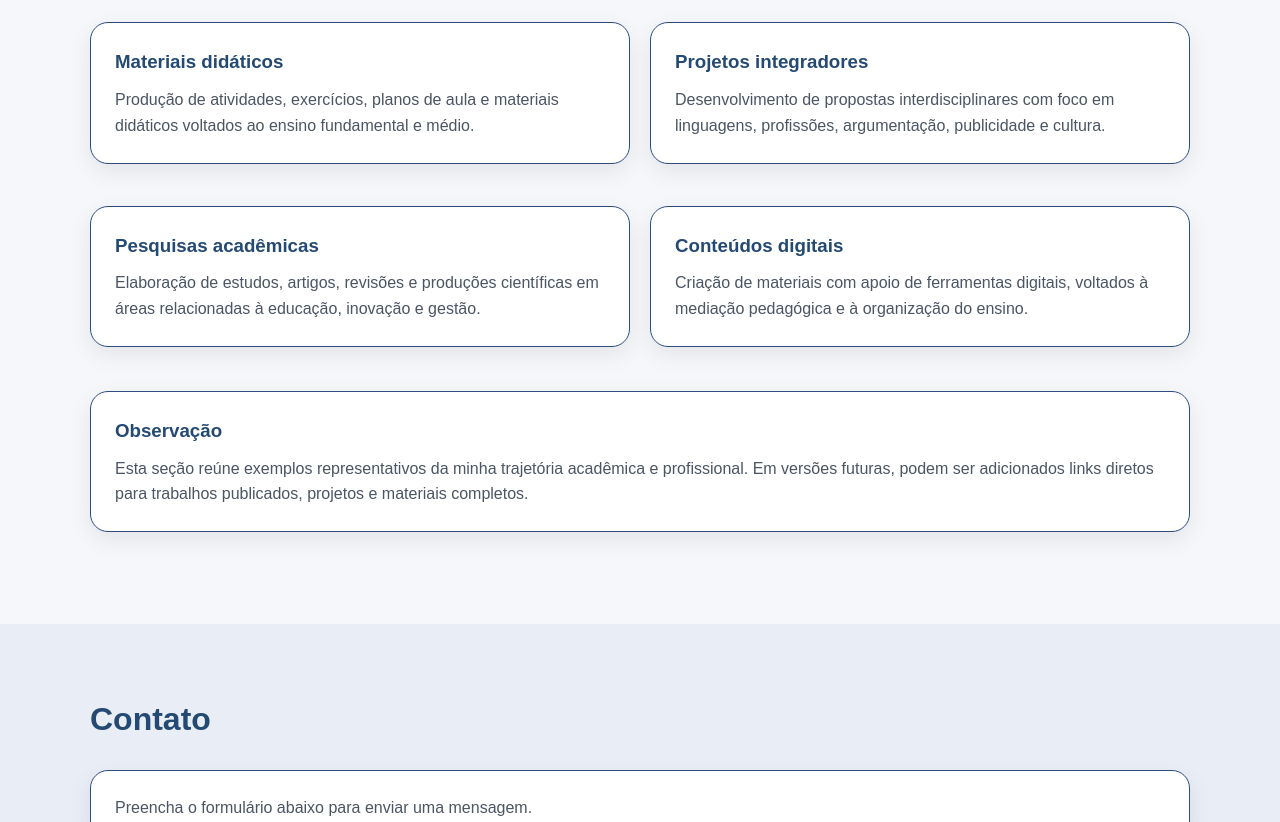
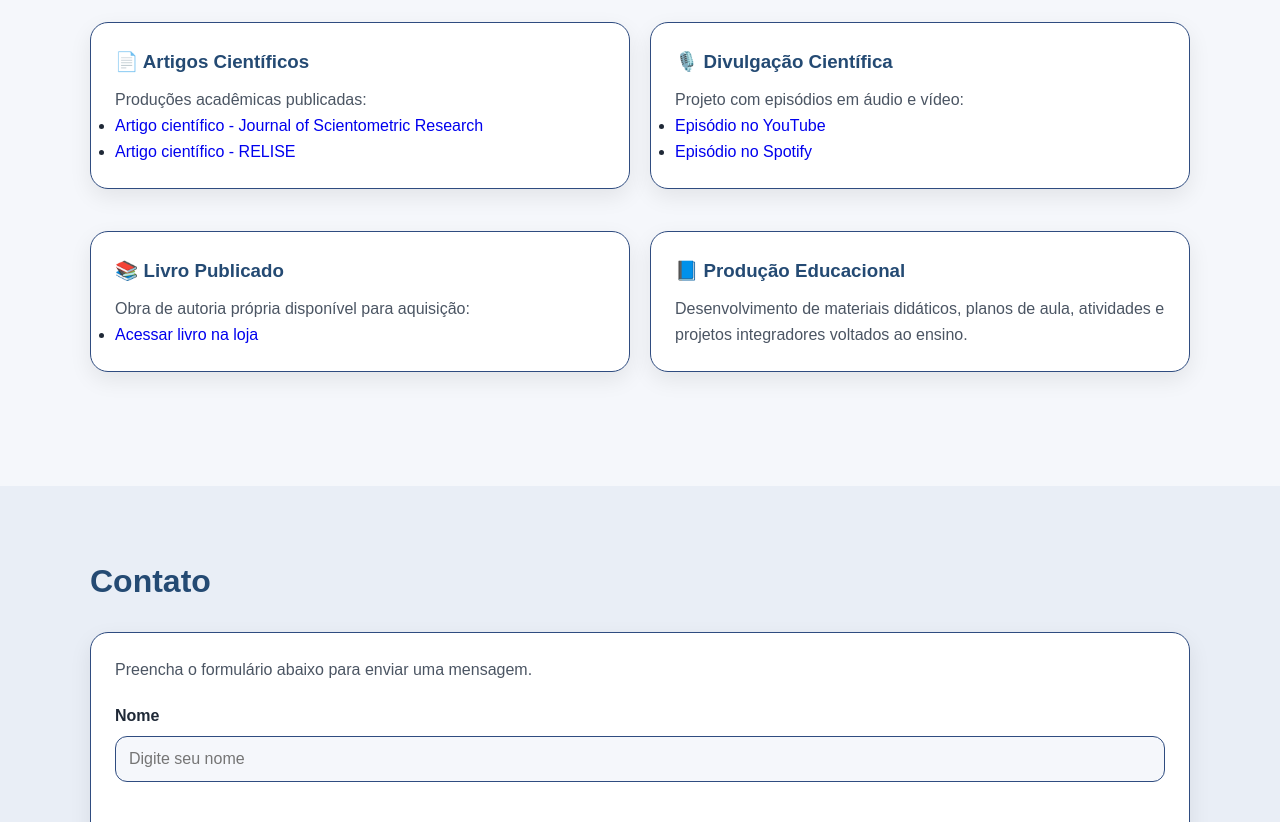
Before and after one commit to CristianeAraujo88/portfolio-cristiane-araujo, a plain HTML site: page index.html in a window 1280 px wide. Shown: the part 2198-3020 px from the top of the page. Drawn offline with Linux system fonts and the light colour scheme.

Commit message:
Update index.html
Update index.html - adicionado portfólio com links

```diff
--- a/index.html
+++ b/index.html
@@ -160,53 +160,75 @@
 
     <!-- Portfólio -->
     <section id="portfolio" class="secao">
-        <div class="container">
-            <h2 class="titulo-secao">Portfólio</h2>
+    <div class="container">
+        <h2 class="titulo-secao">Portfólio</h2>
 
-            <div class="grid-cards">
-                <div class="card card-portfolio">
-                    <h3>Materiais didáticos</h3>
-                    <p>
-                        Produção de atividades, exercícios, planos de aula e materiais didáticos voltados
-                        ao ensino fundamental e médio.
-                    </p>
-                </div>
+        <div class="grid-cards">
 
-                <div class="card card-portfolio">
-                    <h3>Projetos integradores</h3>
-                    <p>
-                        Desenvolvimento de propostas interdisciplinares com foco em linguagens,
-                        profissões, argumentação, publicidade e cultura.
-                    </p>
-                </div>
+            <!-- ARTIGOS -->
+            <div class="card card-portfolio">
+                <h3>📄 Artigos Científicos</h3>
+                <p>Produções acadêmicas publicadas:</p>
 
-                <div class="card card-portfolio">
-                    <h3>Pesquisas acadêmicas</h3>
-                    <p>
-                        Elaboração de estudos, artigos, revisões e produções científicas em áreas
-                        relacionadas à educação, inovação e gestão.
-                    </p>
-                </div>
-
-                <div class="card card-portfolio">
-                    <h3>Conteúdos digitais</h3>
-                    <p>
-                        Criação de materiais com apoio de ferramentas digitais, voltados à mediação
-                        pedagógica e à organização do ensino.
-                    </p>
-                </div>
+                <ul>
+                    <li>
+                        <a href="https://jscires.org/article/523" target="_blank">
+                            Artigo científico - Journal of Scientometric Research
+                        </a>
+                    </li>
+                    <li>
+                        <a href="https://http://www.relise.eco.br/index.php/relise/article/view/697/765" target="_blank">
+                            Artigo científico - RELISE
+                        </a>
+                    </li>
+                </ul>
             </div>
 
-            <div class="card">
-                <h3>Observação</h3>
+            <!-- DIVULGAÇÃO CIENTÍFICA -->
+            <div class="card card-portfolio">
+                <h3>🎙️ Divulgação Científica</h3>
+                <p>Projeto com episódios em áudio e vídeo:</p>
+
+                <ul>
+                    <li>
+                        <a href="https://www.youtube.com/watch?v=Y76xUtdMflE&t=27s" target="_blank">
+                            Episódio no YouTube
+                        </a>
+                    </li>
+                    <li>
+                        <a href="https://open.spotify.com/episode/06EMzfWZ7dZF2557ciPs3Y" target="_blank">
+                            Episódio no Spotify
+                        </a>
+                    </li>
+                </ul>
+            </div>
+
+            <!-- LIVRO -->
+            <div class="card card-portfolio">
+                <h3>📚 Livro Publicado</h3>
+                <p>Obra de autoria própria disponível para aquisição:</p>
+
+                <ul>
+                    <li>
+                        <a href="https://loja.uiclap.com/titulo/ua20993/" target="_blank">
+                            Acessar livro na loja
+                        </a>
+                    </li>
+                </ul>
+            </div>
+
+            <!-- ATIVIDADES -->
+            <div class="card card-portfolio">
+                <h3>📘 Produção Educacional</h3>
                 <p>
-                    Esta seção reúne exemplos representativos da minha trajetória acadêmica e
-                    profissional. Em versões futuras, podem ser adicionados links diretos para
-                    trabalhos publicados, projetos e materiais completos.
+                    Desenvolvimento de materiais didáticos, planos de aula,
+                    atividades e projetos integradores voltados ao ensino.
                 </p>
             </div>
+
         </div>
-    </section>
+    </div>
+</section>
 
     <!-- Contato -->
     <section id="contato" class="secao secao-alternada">
```
